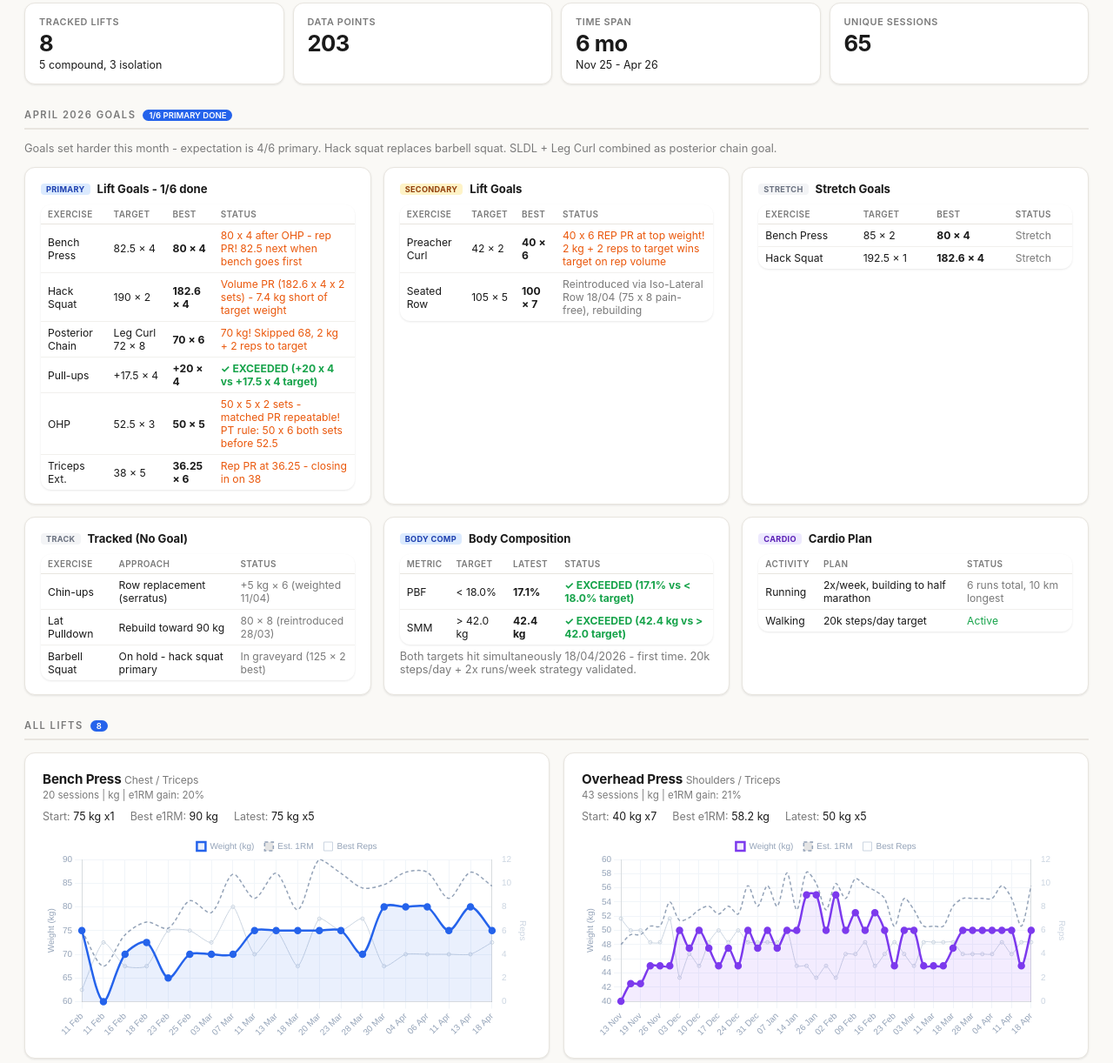
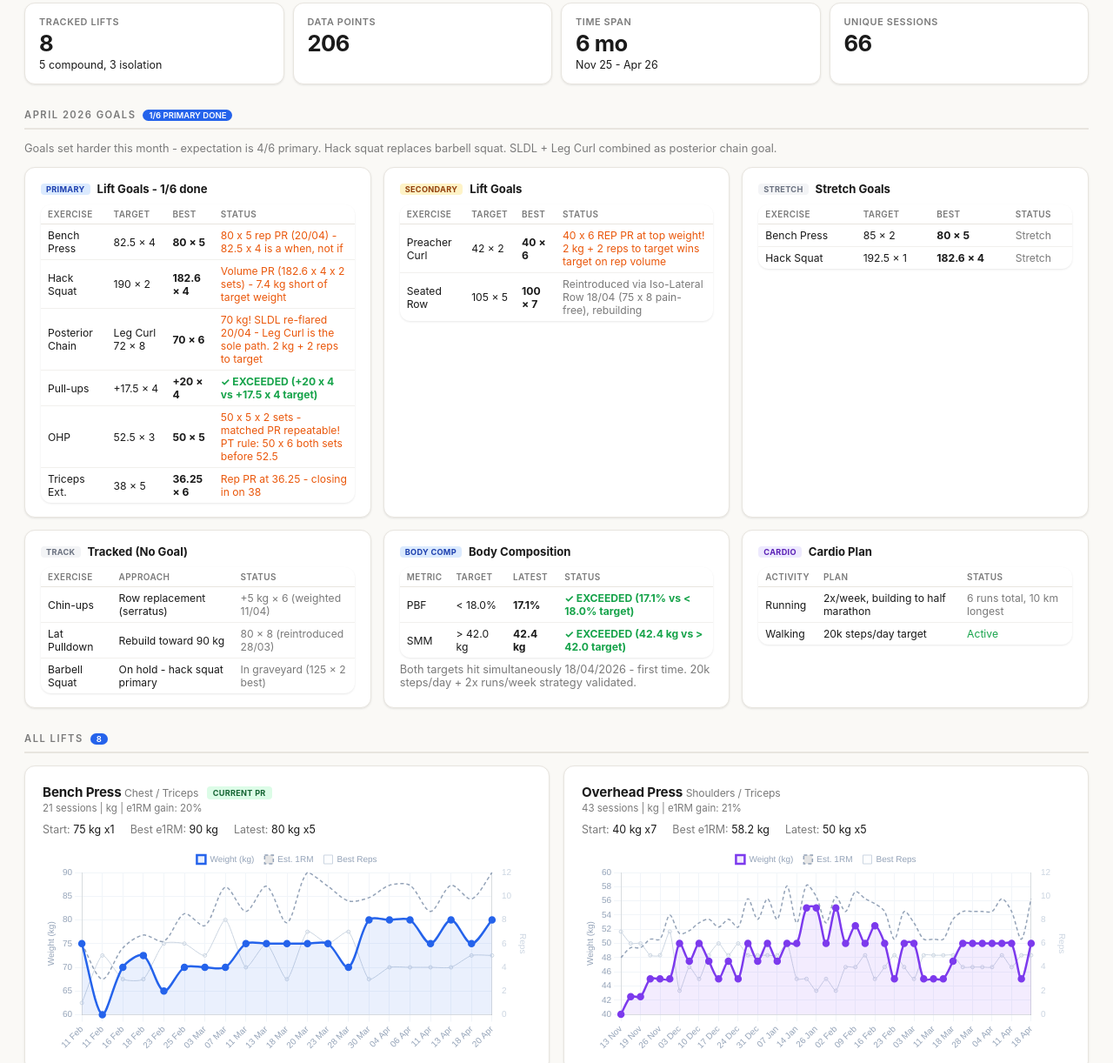
Before and after one commit to sldl145/training-dashboard, a plain HTML site: page index.html in a window 1280 px wide. Shown: the part 165-1387 px from the top of the page at 87% size. Drawn offline with nearby package versions, Linux system fonts and the light colour scheme.

Commit message:
Deploy 2026-04-20 19:57

```diff
--- a/index.html
+++ b/index.html
@@ -689,7 +689,7 @@
 <body>
 
 <h1>Training, Body Composition & Running Dashboard</h1>
-<p class="subtitle">November 2025 - April 2026 | Updated 18/04/2026</p>
+<p class="subtitle">November 2025 - April 2026 | Updated 20/04/2026</p>
 
 <!-- Tab Navigation -->
 <div class="tab-nav">
@@ -916,6 +916,7 @@ const exercises = {
       { date: "2026-04-11", weight: 75, bestReps: 4, note: "Deliberate deload to 75, setting up Monday 82.5 push", sets: [{"w":75,"r":4},{"w":75,"r":4}] },
       { date: "2026-04-13", weight: 80, bestReps: 4, note: "80 x 4 then 80 x 3, slight regression from 06/04 volume. PT noted better technique.", sets: [{"w":80,"r":4},{"w":80,"r":3},{"w":72.5,"r":6}] },
       { date: "2026-04-18", weight: 75, bestReps: 5, note: "75 x 5 then 75 x 2 after OHP. Saturday morning + post-OHP fatigue. Not a PR day - Monday is for bench PRs.", sets: [{"w":75,"r":5},{"w":75,"r":2}] },
+      { date: "2026-04-20", weight: 80, bestReps: 5, note: "Monday PR day - 80 x 5 top set (rep PR at 80, prev best 4), 80 x 3, 75 x 6 back-off. April goal 82.5 x 5 is 2.5 kg away.", sets: [{"w":80,"r":5},{"w":80,"r":3},{"w":75,"r":6}] },
     ]
   },
   "Overhead Press": {
@@ -1056,6 +1057,7 @@ const exercises = {
       { date: "2026-04-08", weight: 20, bestReps: 3, note: "+20 kg repeatable (2nd time), OHP breakthrough day", sets: [{"w":20,"r":3},{"w":15,"r":4}] },
       { date: "2026-04-13", weight: 10, bestReps: 4, note: "Light volume, 2x4 at +10, BW x 7 finisher", sets: [{"w":10,"r":4},{"w":10,"r":4},{"w":0,"r":7}] },
       { date: "2026-04-15", weight: 20, bestReps: 4, note: "+20 x 4 APRIL GOAL EXCEEDED! Target was +17.5 x 4", sets: [{"w":20,"r":4},{"w":15,"r":4}] },
+      { date: "2026-04-20", weight: 10, bestReps: 5, note: "+10 x 5 x 2 sets - consistent working volume, post-bench", sets: [{"w":10,"r":5},{"w":10,"r":5}] },
     ]
   },
   "Chin-ups": {
@@ -1088,6 +1090,7 @@ const exercises = {
       { date: "2026-04-11", weight: 28.75, bestReps: 8, note: "Technique work continues, not goal-relevant", sets: [{"w":28.75,"r":8}] },
       { date: "2026-04-13", weight: 31.25, bestReps: 6, note: "Back to working weight, 31.25 x 6/4", sets: [{"w":31.25,"r":6},{"w":31.25,"r":4}] },
       { date: "2026-04-18", weight: 31.25, bestReps: 6, note: "31.25 x 6 single set - matched last session's top set, technique solid", sets: [{"w":31.25,"r":6}] },
+      { date: "2026-04-20", weight: 31.25, bestReps: 6, note: "31.25 x 6 then x 5 - consistent top set, two working sets, solid progression from single-set sessions", sets: [{"w":31.25,"r":6},{"w":31.25,"r":5}] },
     ]
   },
   "Preacher Curl": {
@@ -1267,13 +1270,14 @@ const graveyard = {
       { date: "2026-03-13", weight: 140, bestReps: 5, note: "Consistent at 140", sets: [{"w":140,"r":5},{"w":140,"r":5}] },
       { date: "2026-03-16", weight: 145, bestReps: 5, note: "145 kg NEW WEIGHT!", sets: [{"w":140,"r":6},{"w":145,"r":5}] },
       { date: "2026-03-30", weight: 105, bestReps: 8, note: "Serratus test with PT, light weights", sets: [{"w":105,"r":8},{"w":85,"r":8}] },
+      { date: "2026-04-20", weight: 85, bestReps: 5, note: "SLDL re-test too early - 55 x 8 warm-up clean, 85 x 5 flared rib cage pain on set 2 (SAME location as original serratus injury). NOT a lumbar issue. Iso-lateral row path is not predictive of SLDL readiness. SLDL remains paused indefinitely.", sets: [{"w":55,"r":8},{"w":85,"r":5}] },
     ]
   },
 };
 
 // ========== HELPERS ==========
-const TODAY = "2026-04-18";
-const SEVEN_DAYS_AGO = "2026-04-11";
+const TODAY = "2026-04-20";
+const SEVEN_DAYS_AGO = "2026-04-13";
 
 function formatDate(d) {
   const dt = new Date(d);
@@ -1297,7 +1301,7 @@ function firstDate(ex) {
 function isNew(ex) {
   // "New" = first data point is within 4 weeks AND at least 2 points in last 7 days
   const first = new Date(firstDate(ex));
-  const fourWeeksAgo = new Date("2026-03-21");
+  const fourWeeksAgo = new Date("2026-03-23");
   const recentPoints = ex.data.filter(d => d.date >= SEVEN_DAYS_AGO).length;
   return first >= fourWeeksAgo && recentPoints >= 2;
 }
@@ -1622,9 +1626,9 @@ function renderGoals() {
         <table>
           <thead><tr><th>Exercise</th><th>Target</th><th>Best</th><th>Status</th></tr></thead>
           <tbody>
-            <tr><td>Bench Press</td><td>82.5 &times; 4</td><td style="font-weight:700;">80 &times; 4</td><td style="color:var(--orange);">80 x 4 after OHP - rep PR! 82.5 next when bench goes first</td></tr>
+            <tr><td>Bench Press</td><td>82.5 &times; 4</td><td style="font-weight:700;">80 &times; 5</td><td style="color:var(--orange);">80 x 5 rep PR (20/04) - 82.5 x 4 is a when, not if</td></tr>
             <tr><td>Hack Squat</td><td>190 &times; 2</td><td style="font-weight:700;">182.6 &times; 4</td><td style="color:var(--orange);">Volume PR (182.6 x 4 x 2 sets) - 7.4 kg short of target weight</td></tr>
-            <tr><td>Posterior Chain</td><td>Leg Curl 72 &times; 8</td><td style="font-weight:700;">70 &times; 6</td><td style="color:var(--orange);">70 kg! Skipped 68, 2 kg + 2 reps to target</td></tr>
+            <tr><td>Posterior Chain</td><td>Leg Curl 72 &times; 8</td><td style="font-weight:700;">70 &times; 6</td><td style="color:var(--orange);">70 kg! SLDL re-flared 20/04 - Leg Curl is the sole path. 2 kg + 2 reps to target</td></tr>
             <tr><td>Pull-ups</td><td>+17.5 &times; 4</td><td style="font-weight:700;">+20 &times; 4</td><td style="color:var(--green); font-weight:700;">&#10003; EXCEEDED (+20 x 4 vs +17.5 x 4 target)</td></tr>
             <tr><td>OHP</td><td>52.5 &times; 3</td><td style="font-weight:700;">50 &times; 5</td><td style="color:var(--orange);">50 x 5 x 2 sets - matched PR repeatable! PT rule: 50 x 6 both sets before 52.5</td></tr>
             <tr><td>Triceps Ext.</td><td>38 &times; 5</td><td style="font-weight:700;">36.25 &times; 6</td><td style="color:var(--orange);">Rep PR at 36.25 - closing in on 38</td></tr>
@@ -1648,7 +1652,7 @@ function renderGoals() {
         <table>
           <thead><tr><th>Exercise</th><th>Target</th><th>Best</th><th>Status</th></tr></thead>
           <tbody>
-            <tr><td>Bench Press</td><td>85 &times; 2</td><td style="font-weight:700;">80 &times; 4</td><td style="color:var(--muted);">Stretch</td></tr>
+            <tr><td>Bench Press</td><td>85 &times; 2</td><td style="font-weight:700;">80 &times; 5</td><td style="color:var(--muted);">Stretch</td></tr>
             <tr><td>Hack Squat</td><td>192.5 &times; 1</td><td style="font-weight:700;">182.6 &times; 4</td><td style="color:var(--muted);">Stretch</td></tr>
           </tbody>
         </table>
@@ -1861,7 +1865,10 @@ const injuryLog = [
       { date: "02/04", note: "Seated row tested 95 kg (mild pain on stop), SLDL abandoned at 125 kg (significant pain). Both off for 4 weeks per PT." },
       { date: "05/04", note: "Pain escalated - painkillers required for deep breathing and coughing." },
       { date: "06/04", note: "Improving, no triggers during session. Exercises under load remain pain-free." },
-      { date: "13/04", note: "Physio Daniel: Level 1 strain confirmed. Laser applied + elastic band exercises prescribed. Watch window: 2 weeks (~27/04) - escalate to physician if worse or unresolved." }
+      { date: "13/04", note: "Physio Daniel: Level 1 strain confirmed. Laser applied + elastic band exercises prescribed. Watch window: 2 weeks (~27/04) - escalate to physician if worse or unresolved." },
+      { date: "15/04", note: "Iso-Lateral Row 68 x 10 - first gentle row test after 4-week rest, physio-approved light weight." },
+      { date: "18/04", note: "Iso-Lateral Row 75 x 8 x 2 PAIN-FREE both sets. No coughing pain, no sleep pain. Healing confirmed." },
+      { date: "20/04", note: "SLDL re-provocation: 55 x 8 warm-up clean, 85 x 5 rib cage pain on set 2 - same location as original injury. Iso-lateral row path NOT predictive of SLDL readiness under hinge + spinal load. SLDL paused indefinitely. Watch 48h - escalate to physician if flare persists." }
     ],
     recoveryDays: null,
     lesson: "Same pattern as hamstring: 'I thought it was nothing' → kept testing → prolonged recovery. Stop poking injuries. Pain trigger is plate handling, not exercises."
```
